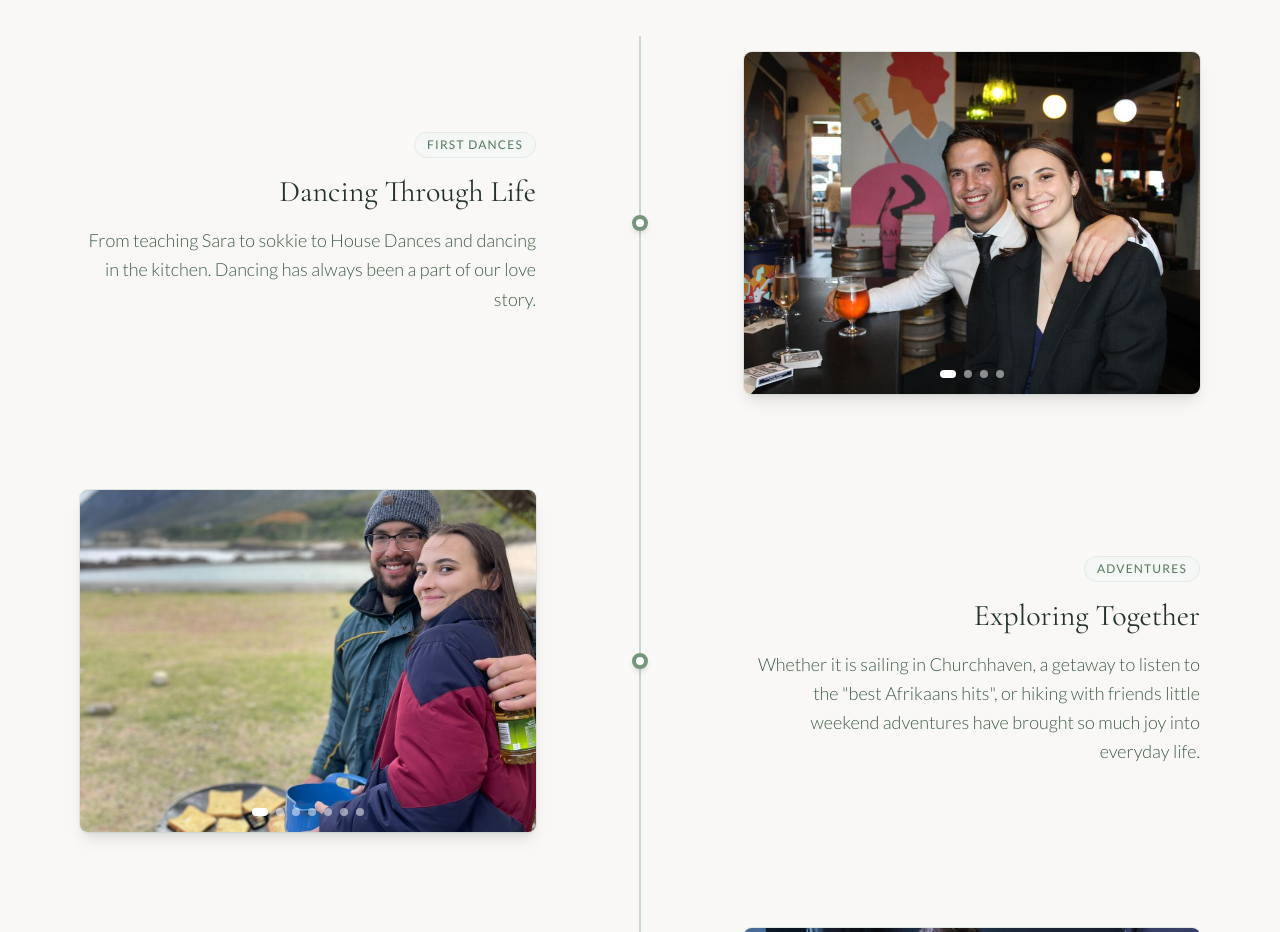
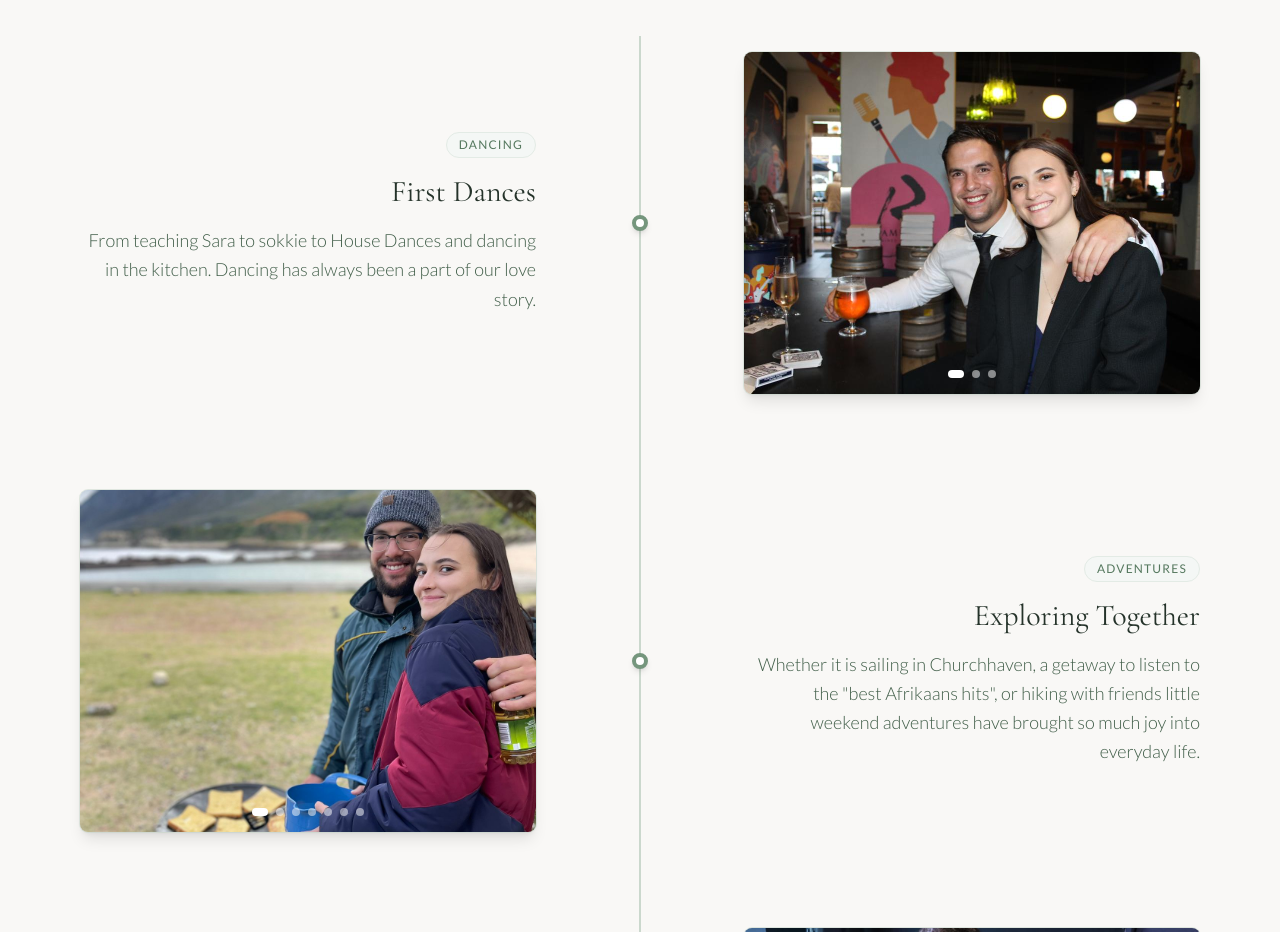
Before and after one commit to gerrithbrink/brink-wedding, a React (Vite) app: page / in a window 1280 px wide. Shown: the part 1800-2732 px from the top of the page. Built offline with nearby package versions, Linux system fonts and the light colour scheme.

Commit message:
chore: Update timeline event category and title, and remove an associated image.

```diff
--- a/components/Timeline.tsx
+++ b/components/Timeline.tsx
@@ -9,14 +9,13 @@ interface TimelineEvent {
 
 const events: TimelineEvent[] = [
   {
-    category: "First Dances",
+    category: "Dancing",
     images: [
       "/timelineImages/1_First_Dances_2022-2023/1_FirstDance_20220818_211721307_iOS.jpg",
-      "/timelineImages/1_First_Dances_2022-2023/2_EveryNationSokkie_20221001_212107203_iOS.jpg",
       "/timelineImages/1_First_Dances_2022-2023/10_SaraHuisDance_20230812_091958000_iOS.jpg",
       "/timelineImages/1_First_Dances_2022-2023/3_HuisFonsDance_20230516_132504000_iOS.jpg"
     ],
-    title: "Dancing Through Life",
+    title: "First Dances",
     description: "From teaching Sara to sokkie to House Dances and dancing in the kitchen. Dancing has always been a part of our love story."
   },
   {
```
Also changed, not shown: public/timelineImages/1_First_Dances_2022-2023/2_EveryNationSokkie_20221001_212107203_iOS.jpg (deleted).
